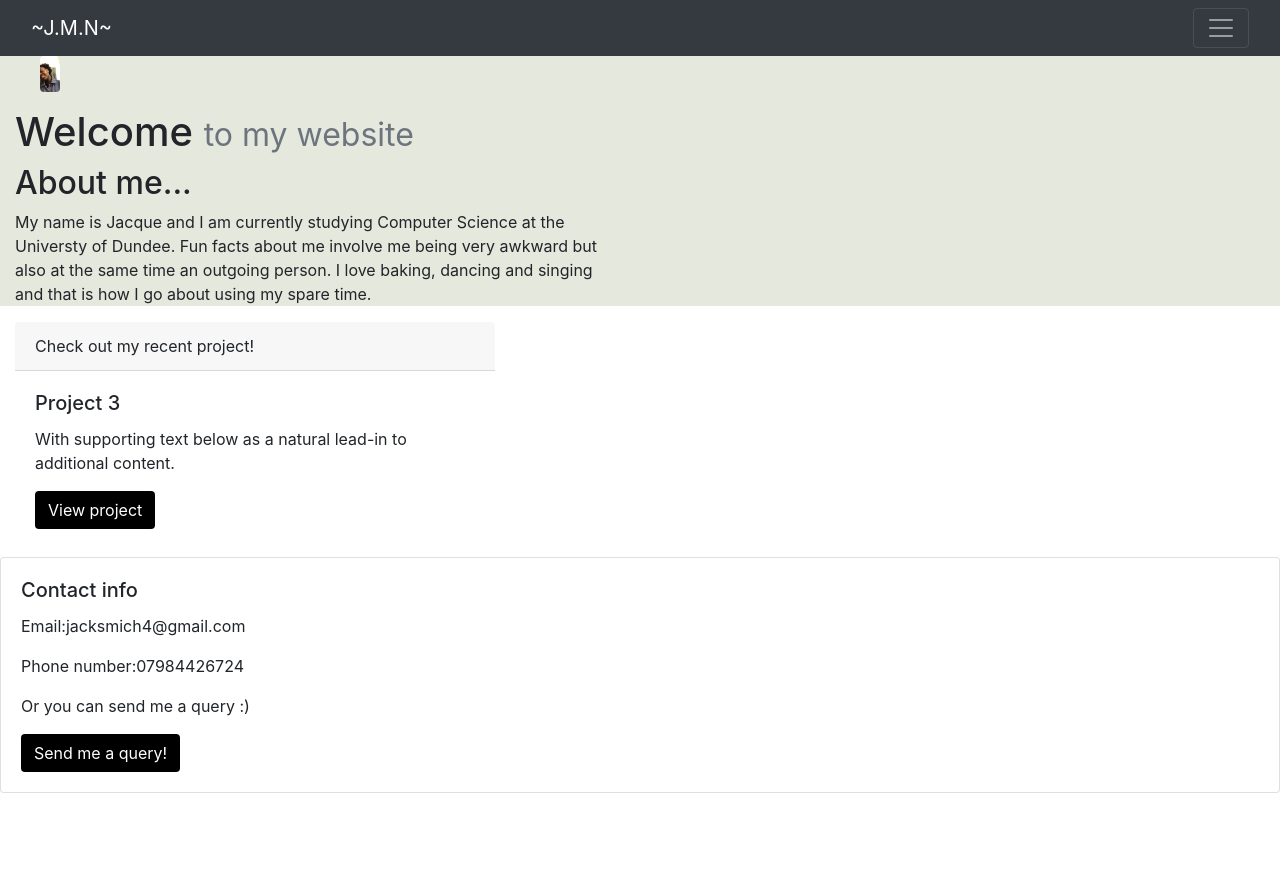
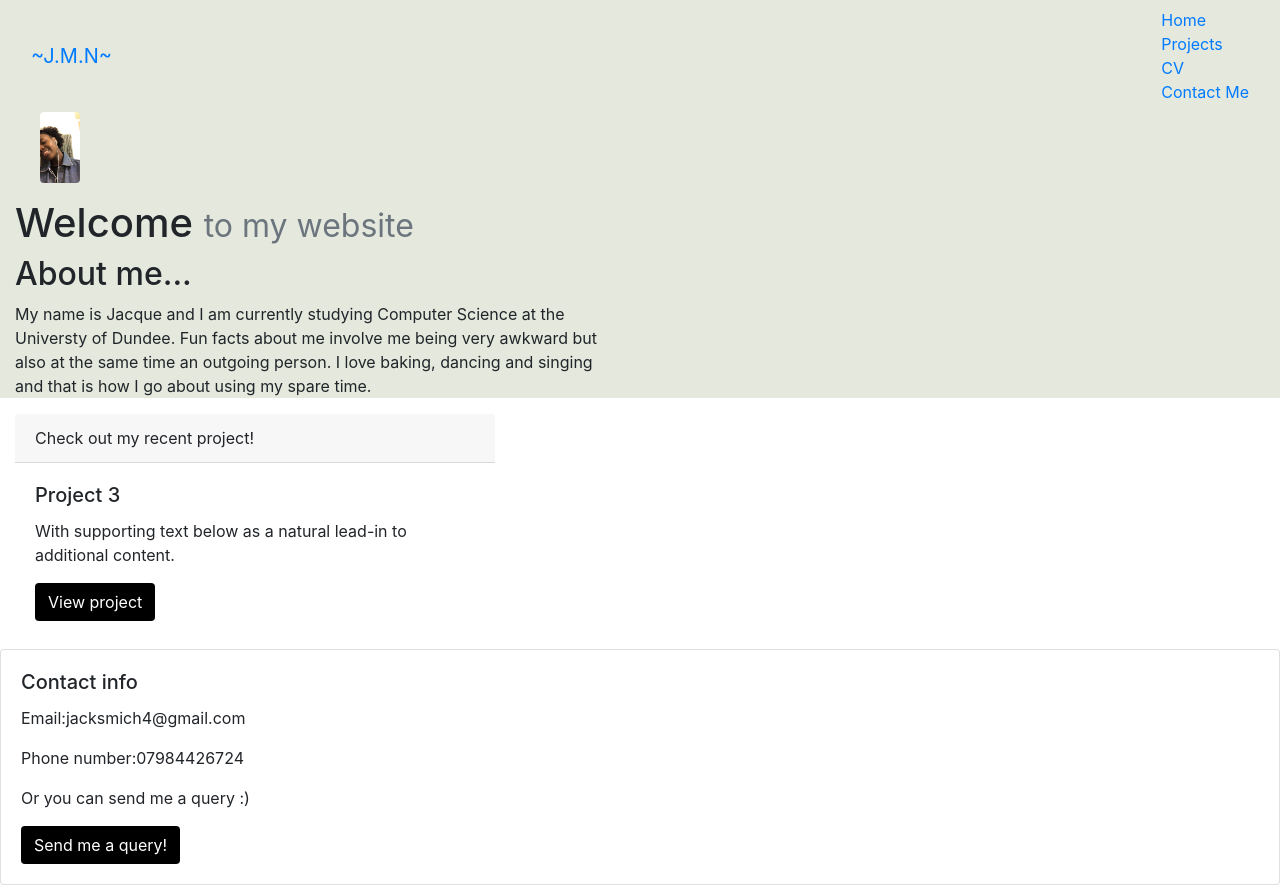
Before and after one commit to JacksMich/CourseWork-Cv, a plain HTML site: page index.html in a window 1280 px wide. Before the commit the page ends 800 px from the top, so only its background shows below. Drawn offline with nearby package versions, Linux system fonts and the light colour scheme.

Commit message:
Navbar changes

```diff
--- a/index.html
+++ b/index.html
@@ -18,9 +18,24 @@
   </head>
   <body>
     <div class="my-background">
-    <nav class="navbar navbar-default navbar-dark bg-dark">
+      <nav class="navbar navbar-inverse">
+        <div class="container-fluid">
+          <div class="navbar-header">
+            <a class="navbar-brand" href="#">~J.M.N~</a>
+          </div>
+          <ul class="nav navbar-nav">
+            <li class="active"><a href="index.html">Home</a></li>
+            <li><a href="index2.html">Projects</a></li>
+            <li><a href="cv.html">CV</a></li>
+            <li><a href="index3.html">Contact Me</a></li>
+          </ul>
+        </div>
+      </nav>
+    <!--<nav class="navbar navbar-default navbar-dark bg-dark">
       <div class="container-fluid">
-  <a class="navbar-brand" href="#">~J.M.N~</a>
+        <div class="navbar-header">
+          <a class="navbar-brand" href="#">~J.M.N~</a>
+        </div>
   <button class="navbar-toggler" type="button" data-toggle="collapse" data-target="#navbarNav" aria-controls="navbarNav" aria-expanded="false" aria-label="Toggle navigation">
     <span class="navbar-toggler-icon"></span>
   </button>
@@ -41,7 +56,8 @@
     </ul>
   </div>
 </div>
-</nav>
+</nav>-->
+
 <main>
 
 <!--<div class="container my-background">
@@ -52,7 +68,7 @@
       <div class="row">
         <div class="col-3 col-s-3 menu">
           <ul>
-            <img src="IMG_1141.JPG" alt="..." class="rounded" width="20rem">
+            <img src="IMG_1141.JPG" alt="..." class="rounded" width="40rem">
           </ul>
         </div>
       </div>
```
